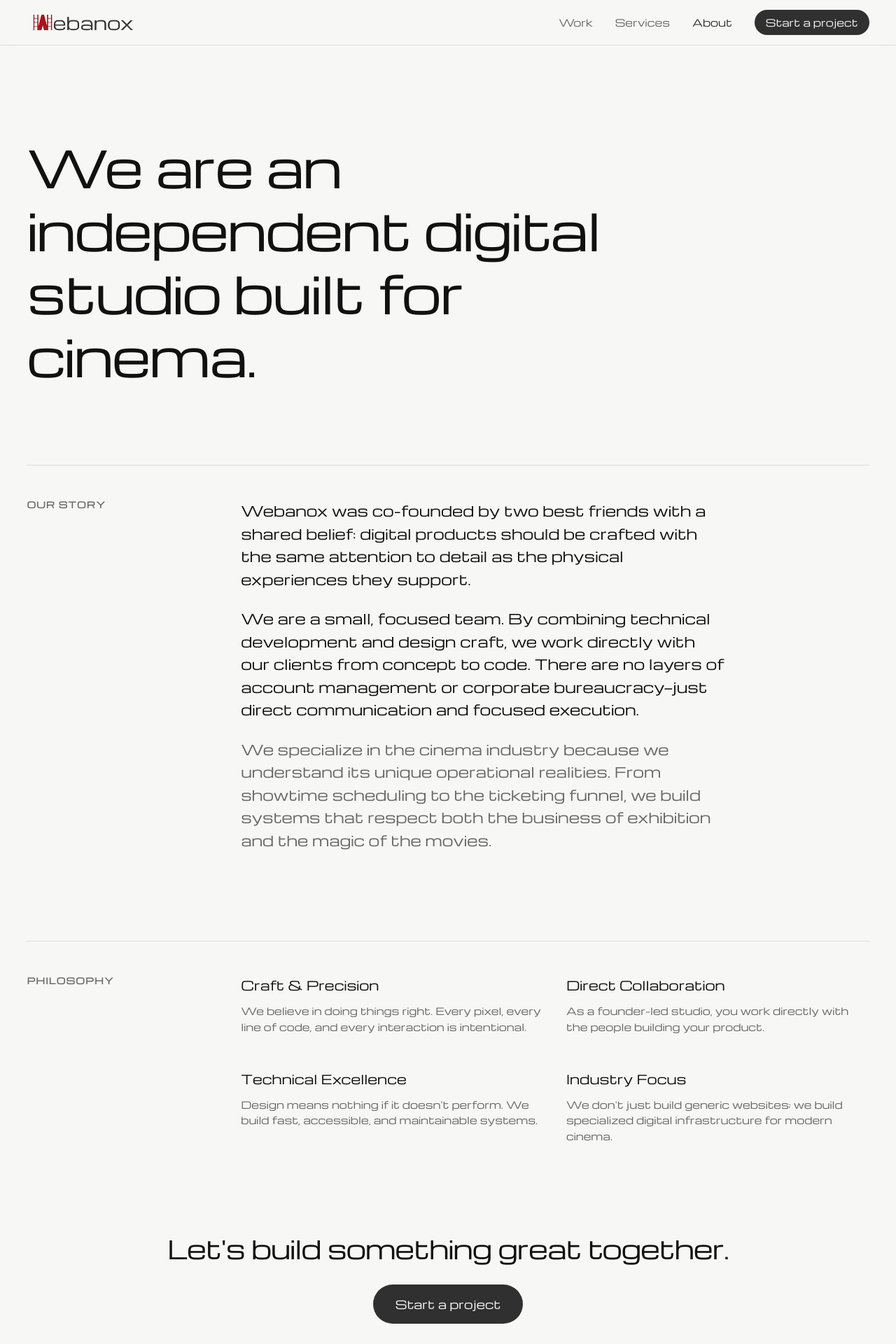
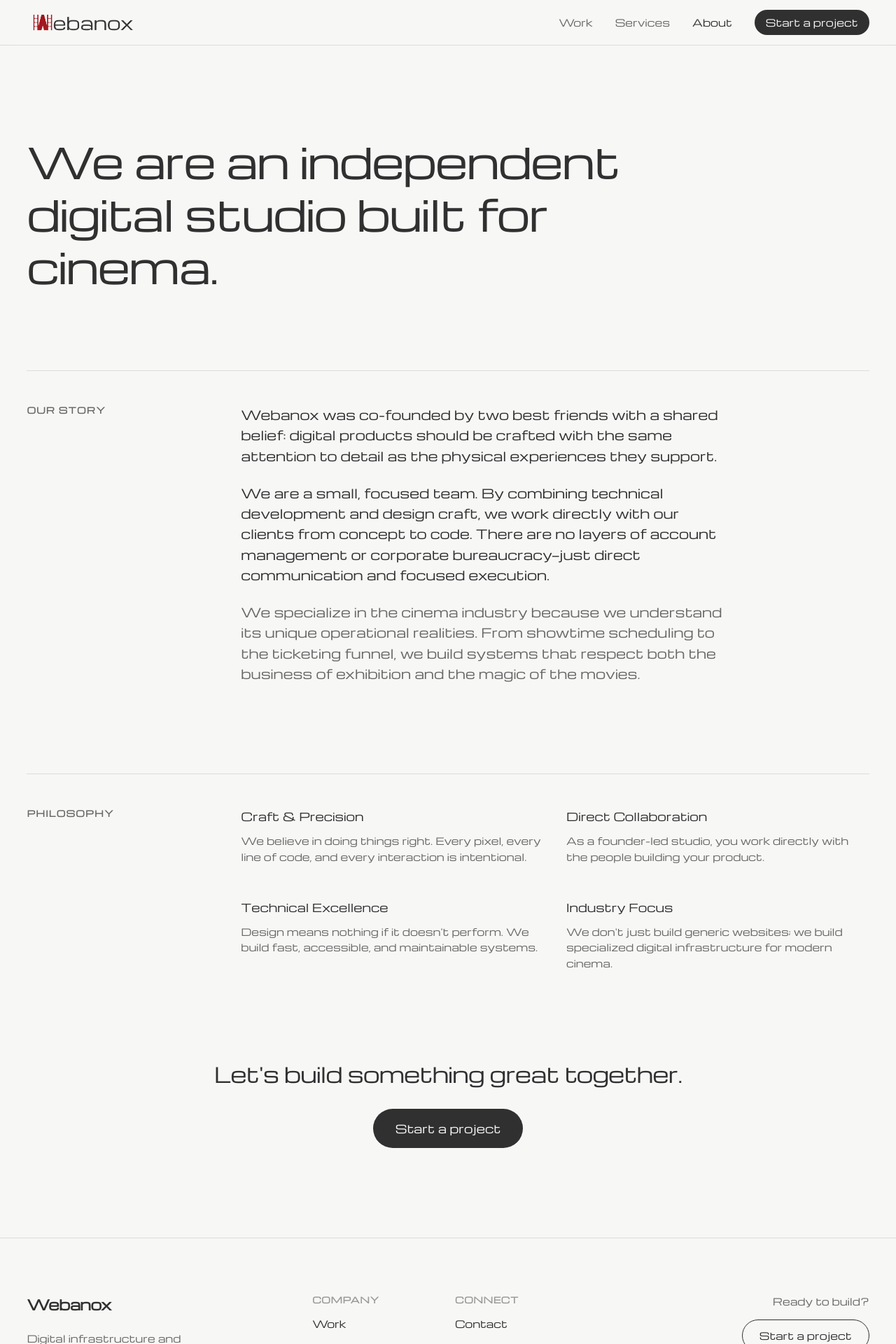
Before and after one commit to aswinsalishgit/Webanox, a Next.js app: page /about in a window 1280 px wide. Shown: the top 1920 px of the page at 70% size. Built offline with nearby package versions, Linux system fonts and the light colour scheme.

Commit message:
style: reduce typography scale on about page for Michroma width

```diff
--- a/app/about/page.tsx
+++ b/app/about/page.tsx
@@ -13,7 +13,7 @@
       <section className="page-container mt-24 md:mt-32 mb-20">
         <div className="swiss-grid">
           <div className="col-span-4 md:col-span-8 lg:col-span-9">
-            <h1 className="text-4xl md:text-6xl lg:text-7xl font-medium tracking-tight text-[#111111] leading-tight mb-8">
+            <h1 className="text-3xl md:text-5xl lg:text-6xl font-medium tracking-tight text-[#313031] leading-tight mb-8">
               We are an independent digital studio built for cinema.
             </h1>
           </div>
@@ -29,7 +29,7 @@
                 Our Story
               </h2>
             </div>
-            <div className="col-span-4 md:col-span-6 lg:col-span-7 flex flex-col gap-6 text-lg md:text-xl text-[#111111] leading-relaxed">
+            <div className="col-span-4 md:col-span-6 lg:col-span-7 flex flex-col gap-6 text-base md:text-lg text-[#313031] leading-relaxed">
               <p>
                 Webanox was co-founded by two best friends with a shared belief: digital products should be crafted with the same attention to detail as the physical experiences they support.
               </p>
@@ -74,7 +74,7 @@
                 }
               ].map((value) => (
                 <div key={value.title} className="flex flex-col gap-3">
-                  <h3 className="text-lg font-medium text-[#111111]">{value.title}</h3>
+                  <h3 className="text-base font-medium text-[#313031]">{value.title}</h3>
                   <p className="text-[#686868] leading-relaxed text-sm">{value.desc}</p>
                 </div>
               ))}
@@ -85,7 +85,7 @@
 
       {/* CTA */}
       <section className="page-container mt-32 text-center">
-        <h2 className="text-3xl md:text-4xl font-medium tracking-tight text-[#111111] mb-8">
+        <h2 className="text-2xl md:text-3xl font-medium tracking-tight text-[#313031] mb-8">
           Let&apos;s build something great together.
         </h2>
         <LinkButton href="/contact" size="lg">
```
